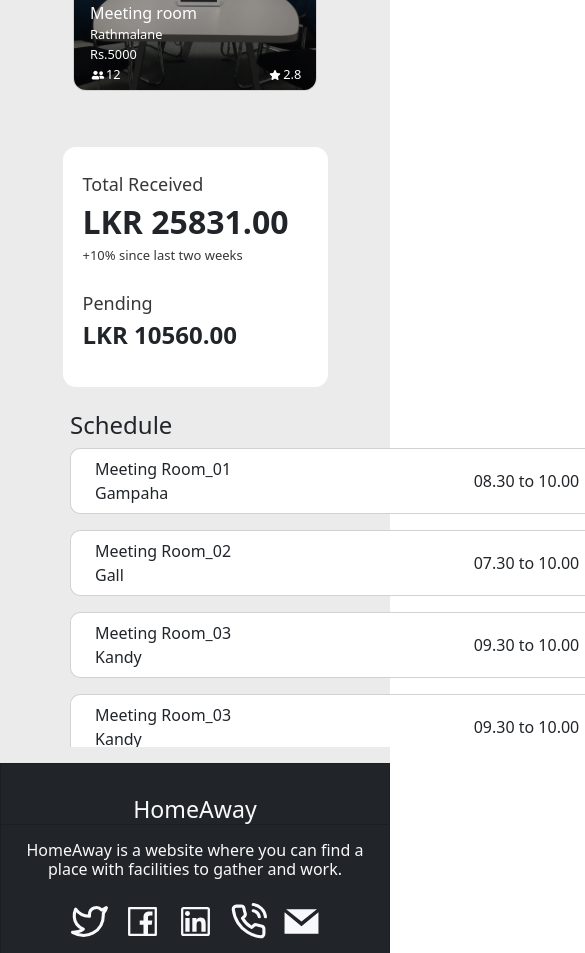
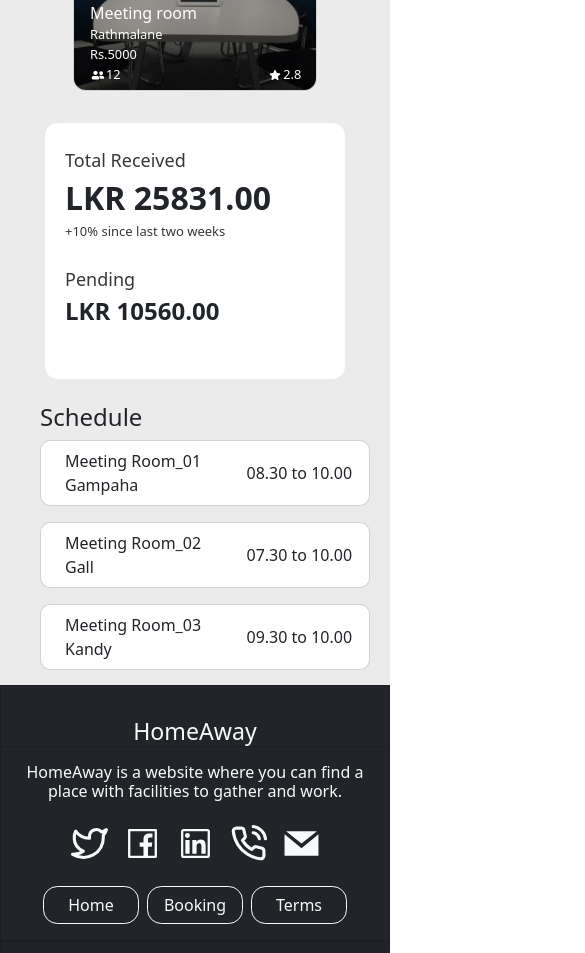
Before and after one commit to GP-43/homeaway-frontend, a React (Create React App) app: page /user/userrentings in a window 390 px wide. Shown: the part 2760-3713 px from the top of the page, 585 px wide, since content can reach past the window. Built offline with nearby package versions, Linux system fonts and the light colour scheme.

Commit message:
desktop version and 820px done

```diff
--- a/src/assets/styles/partials/user/_user-bookings.scss
+++ b/src/assets/styles/partials/user/_user-bookings.scss
@@ -7,7 +7,7 @@
   }
 }
 
-@media only screen and (min-width: 821px) {
+@media only screen and (min-width: 820px) {
   .my-booking-section {
     height: 80vh;
     overflow-y: auto;
@@ -25,6 +25,9 @@
   .my-booking-section::-webkit-scrollbar-thumb {
     border-radius: 0.5rem;
     box-shadow: inset 0 0 6px rgba(0, 0, 0, 1);
+  }
+  .schedule-booking{
+    margin-top:43px;
   }
 }
 
--- a/src/assets/styles/partials/user/_user-renting-page.scss
+++ b/src/assets/styles/partials/user/_user-renting-page.scss
@@ -55,7 +55,7 @@
   // Scedule section css
   .schedule-section {
     overflow-y: scroll;
-    height: 21rem;
+    height: 17rem;
 
     .schedule-section-title {
       font-size: 1.5rem;
--- a/src/assets/styles/partials/user/_user-rentings.scss
+++ b/src/assets/styles/partials/user/_user-rentings.scss
@@ -2,13 +2,13 @@
   height: 15rem;
   border-radius: 13px;
   background-color: white;
+  width:395px;
 
   .heading {
     background-color: white;
     font-weight: 500;
     font-size: large;
     color: #373737;
-
   }
 
   .received-amount {
@@ -48,9 +48,16 @@
   //  width:380px;
   //  //margin-left: 30px !important;
   //}
-}
-.schedule-section-box{
-  //margin-left: -15px;
+
+  .schedule-section-box{
+    margin-top: 0px !important;
+  }
+  .payment-box-container{
+    margin-top: 0px !important;
+    .payment-box{
+
+    }
+  }
 }
 
 .schedule-card-text {
@@ -67,7 +74,7 @@
 
 // Scedule section css
 .schedule-section-box{
-  margin-left: -5px;
+
 }
 .schedule-section {
   overflow-y: scroll;
@@ -85,11 +92,19 @@
 @media only screen and (max-width: 820px) {
   .payment-box {
     margin: auto !important;
-    margin-top: 1.5rem !important;
+    //margin-top: 1.5rem !important;
     margin-bottom: 1.5rem !important;
   }
   .schedule-section-box{
-    width:595px;
-    margin-left: 38px !important;
+    margin-top:-50px;
+    margin-bottom: 10px;
+  }
+  .payment-box-container{
+    width:350px !important;
+    margin-top:-40px;
+    .payment-box{
+      width:300px !important;
+      height:16rem;
+    }
   }
 }
--- a/src/components/user/paymentbox/PaymentBox.jsx
+++ b/src/components/user/paymentbox/PaymentBox.jsx
@@ -4,8 +4,8 @@ import { Container, Col, Row } from 'react-bootstrap';
 function PaymentBox(){
 
   return (
-    <Container>
-        <Col xs={10} className='p-4 mx-4 my-4 payment-box'>
+    <Container className='payment-box-container'>
+        <Col xs={10} className='p-4 mx-2 my-3 payment-box'>
         <Row>
             <h7 xs={10} className="px-2 heading ">Total Received</h7>
             <dev className='px-2 received-amount'>
--- a/src/components/user/shedule_section/SheduleSection.jsx
+++ b/src/components/user/shedule_section/SheduleSection.jsx
@@ -11,7 +11,7 @@ function SheduleSection() {
     ];
 
     return (
-            <div className="schedule-section-box px-2 mx-2 px-md-4 mx-md-3 pb-3">
+            <div className="schedule-section-box ps-2">
                 <div className="schedule-section">
                     <h5 className="schedule-section-title">Schedule</h5>
                     {schedule_data && schedule_data.map(i => <SheduleCard Title={i.title} Place={i.place} From={i.from} To={i.to} />)}
--- a/src/views/pages/user/UserBookings.jsx
+++ b/src/views/pages/user/UserBookings.jsx
@@ -19,7 +19,7 @@ function UserBookings(props) {
                         <Col className='px-0'>
                             <Calendar className="ms-lg-4 ms-md-0 mb-4" lg={12} md={6}/>
                         </Col>
-                        <Col className='px-0 ms-lg-0 ps-md-3' lg={12} md={6}>
+                        <Col className='px-0 ms-lg-0 ps-md-3 schedule-booking' lg={12} md={6}>
                             <SheduleSection/>
                         </Col>
                     </Row>
--- a/src/views/pages/user/UserRentings.jsx
+++ b/src/views/pages/user/UserRentings.jsx
@@ -12,8 +12,10 @@ function UserRentings() {
                     <MyRentings />
                 </Col>
                 <Col lg={4}>
-                    <PaymentBox/>
-                    <SheduleSection />
+                    <Row>
+                        <Col className='ps-2'><PaymentBox className='mx-0 px-0' lg={12} md={6}/></Col>
+                        <Col className='pe-2 ms-2'><SheduleSection className='' lg={12} md={6}/></Col>
+                    </Row>
                 </Col>
             </Row>
 
```
